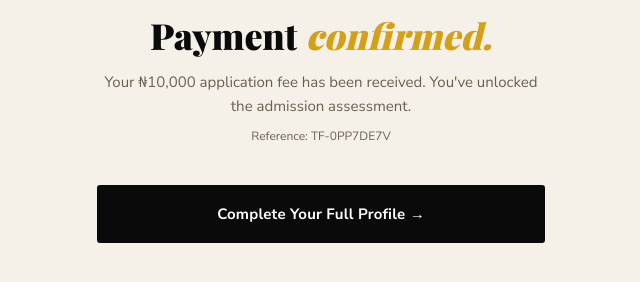
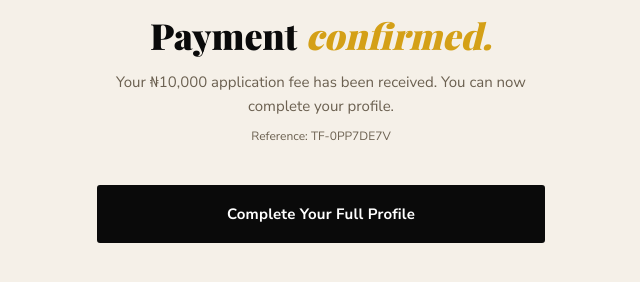
Before and after one commit to Olawoyin1/tfmain, a React (Vite) app: page /apply/payment in a window 1280 px wide. Both pictures are taken after a click on the button "Pay ₦10,000 via Paystack →". Shown: the part 316-598 px from the top of the page, without its empty margins (319-959 px from the left). Built offline with nearby package versions, Linux system fonts and the light colour scheme; a web font is replaced by a local one.

Commit message:
payment success

```diff
--- a/src/pages/ApplicationPaymentPage.tsx
+++ b/src/pages/ApplicationPaymentPage.tsx
@@ -25,11 +25,11 @@ const ApplicationPaymentPage: React.FC = () => {
             Payment <span className="text-gold italic">confirmed.</span>
           </h2>
           <p className="text-[15px] text-muted leading-relaxed mb-2">
-            Your ₦10,000 application fee has been received. You've unlocked the admission assessment.
+            Your ₦10,000 application fee has been received. You can now complete your profile.
           </p>
           <p className="text-[12px] text-muted mb-10">Reference: TF-{Math.random().toString(36).substring(2, 10).toUpperCase()}</p>
           <Link to="/apply/form" className="btn-primary w-full block text-center py-4">
-            Complete Your Full Profile →
+            Complete Your Full Profile
           </Link>
         </div>
       </div>
```
